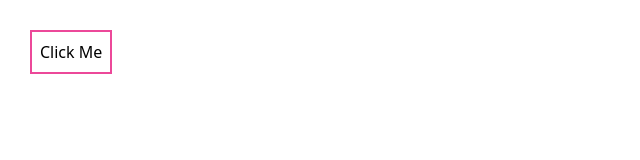
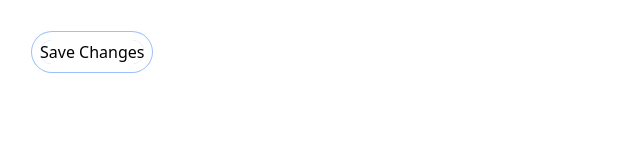
Before and after one commit to ridwanahmedxix/learn-tailwind, a website built with Vite: page index.html in a window 1280 px wide. Shown: the whole page, without its empty margins (0-640 px from the left). Built offline with nearby package versions, Linux system fonts and the light colour scheme.

Commit message:
Ring Width Ring Color Ring Offset Width Ring Offset Color

```diff
--- a/index.html
+++ b/index.html
@@ -7,10 +7,8 @@
     <link rel="stylesheet" href="css/main.css" />
   </head>
   <body>
-    <button
-      class="m-10 outline-offset-8 outline-double outline-2 outline-pink-500"
-    >
-      Click Me
+    <button class="m-10 ring-offset-8 ring-1 rounded-xl focus:ring-2">
+      Save Changes
     </button>
   </body>
 </html>
```
